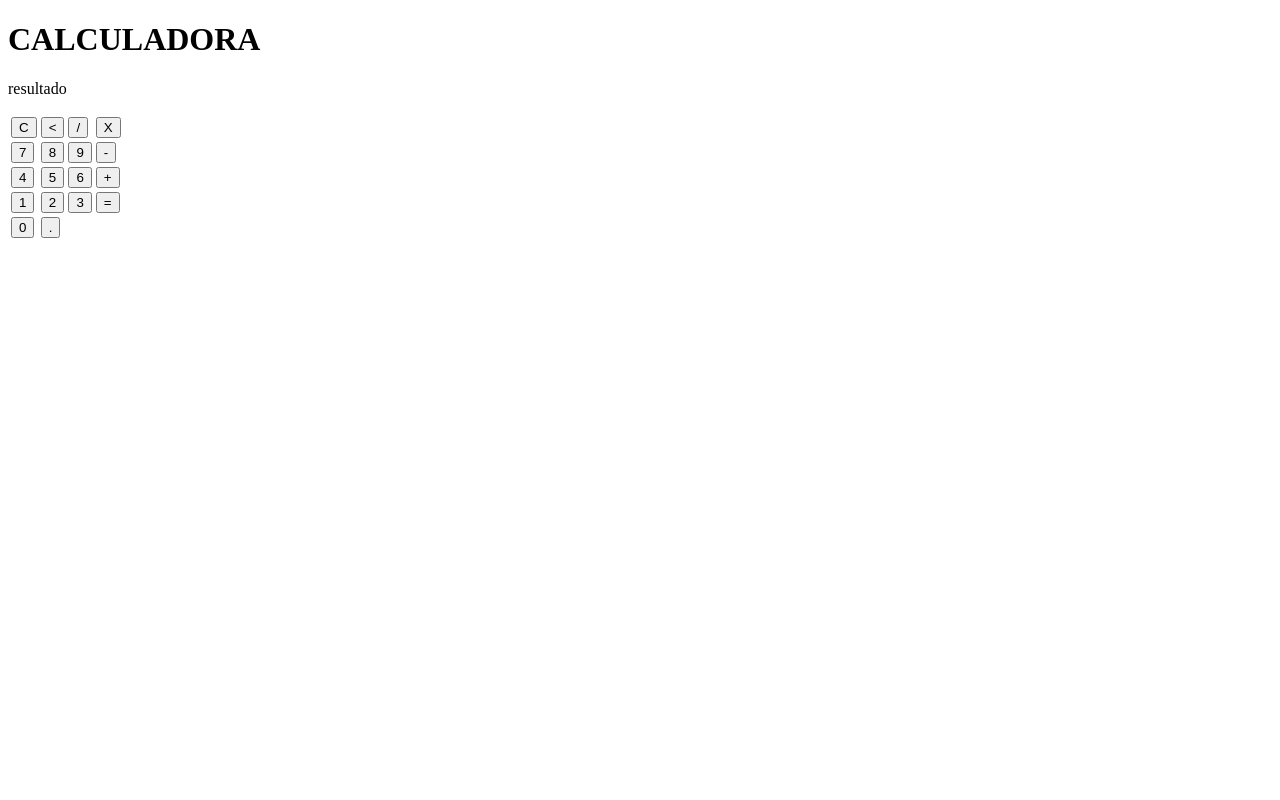
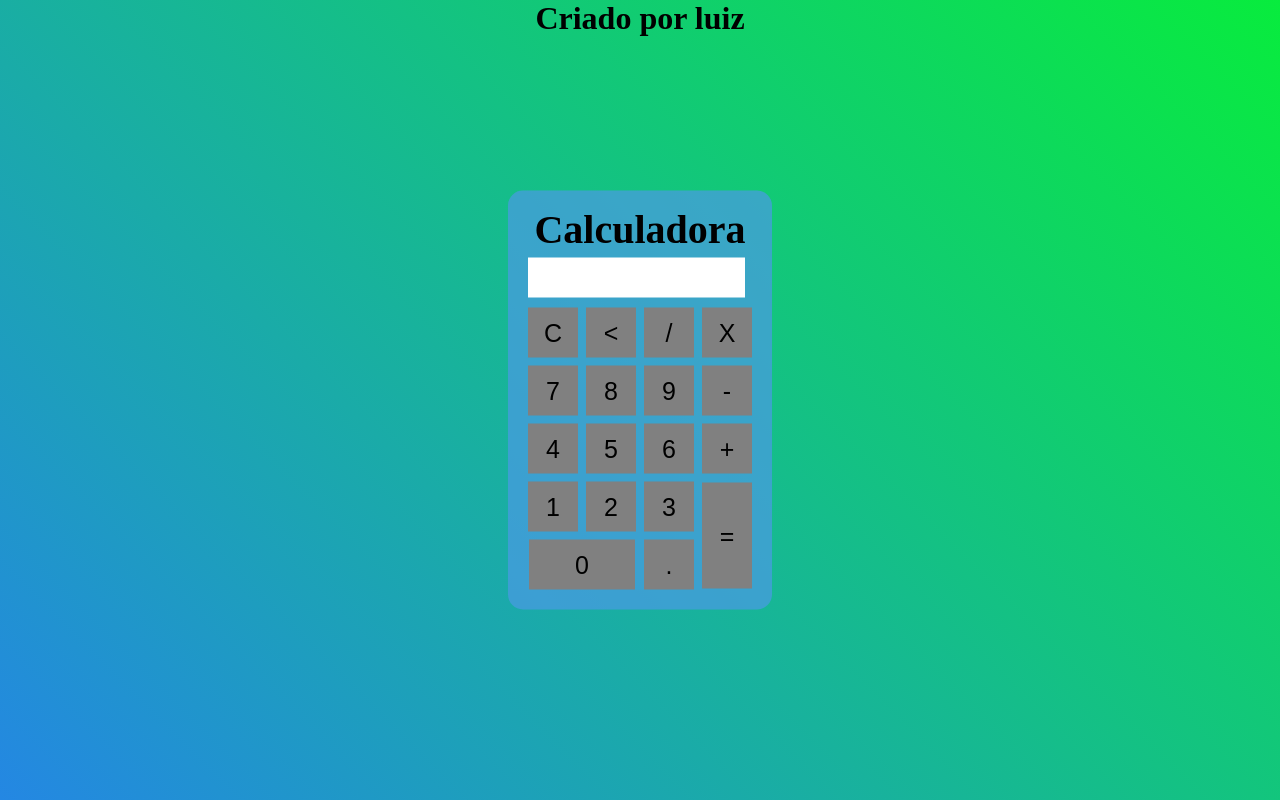
Before and after one commit to LUIZINHO-9253/CALCULADORA, a plain HTML site: page index.html in a window 1280 px wide. Drawn offline with Linux system fonts and the light colour scheme.

Commit message:
Add files via upload

```diff
--- a/index.html
+++ b/index.html
@@ -8,41 +8,46 @@
 
 </head>
 <body>
-    <div class="CALCULADORA">
-        <h1>CALCULADORA</h1>
-        <p id="resultado">resultado</p>
+    <div class="fundo">
+        <h1>Criado por luiz</h1>
+    <div class="Calculadora">
+        <h1>Calculadora</h1>
+        <p id="resultado"></p>
         <table>
             <tr>
-                <td><button class="botão">C</button></td>
-                <td><button class="botão"><</button></td>
-                <td><button class="botão">/</button></td>
-                <td><button class="botão">X</button></td>
+                <td><button class="botao">C</button></td>
+                <td><button class="botao"><</button></td>
+                <td><button class="botao">/</button></td>
+                <td><button class="botao">X</button></td>
             </tr>
             <tr>
-                <td><button class="botão">7</button></td>
-                <td><button class="botão">8</button></td>
-                <td><button class="botão">9</button></td>
-                <td><button class="botão">-</button></td>
+                <td><button class="botao">7</button></td>
+                <td><button class="botao">8</button></td>
+                <td><button class="botao">9</button></td>
+                <td><button class="botao">-</button></td>
             </tr>
             <tr>
-                <td><button class="botão">4</button></td>
-                <td><button class="botão">5</button></td>
-                <td><button class="botão">6</button></td>
-                <td><button class="botão">+</button></td>
+                <td><button class="botao">4</button></td>
+                <td><button class="botao">5</button></td>
+                <td><button class="botao">6</button></td>
+                <td><button class="botao">+</button></td>
             </tr>
             <tr>
-                <td><button class="botão">1</button></td>
-                <td><button class="botão">2</button></td>
-                <td><button class="botão">3</button></td>
-                <td><button class="botão">=</button></td>
+                <td><button class="botao">1</button></td>
+                <td><button class="botao">2</button></td>
+                <td><button class="botao">3</button></td>
+                <td rowspan="2"><button class="botao" style="height: 106px;">=</button></td>
             </tr>
             <tr>
-                <td><button class="botão">0</button></td>
-                <td><button class="botão">.</button></td>
+                <td colspan="2"><button class="botao" style="width: 106px;">0</button></td>
+                <td><button class="botao">.</button></td>
             </tr>
 
         </table>
     </div>
+    </div>
+    <script>
 
+    </script>
 </body>
 </html>
--- a/styles.css
+++ b/styles.css
@@ -0,0 +1,44 @@
+*{
+    margin: 0;
+    padding: 0;
+}
+.fundo{
+    background-image: linear-gradient(45deg, rgb(36, 135, 227), rgb(8, 236, 61));
+    height: 100vh;
+    color: black;
+    font-family: 'Times New Roman', Times, serif;
+    text-align: center;
+}
+.Calculadora{
+    position: absolute;
+    background-color: rgba(75, 155, 230, 0.7);
+    top: 50%;
+    left: 50%;
+    transform: translate(-50%, -50%);
+    border-radius: 15px;
+    padding: 15px;
+    font-size: 20px;
+}
+.botao{
+    width: 50px;
+    height: 50px;
+    margin: 3px;
+    font-size: 25px;
+    cursor: pointer;
+    background-color: grey;
+    border: none;
+    color: black;
+}
+.botao:hover{
+    background-color: black;
+    color: white;
+}
+#resultado{
+    background-color: white;
+    width: 207px;
+    height: 30px;
+    margin: 5px;
+    color: black;
+    text-align: right;
+    padding: 5px;
+}
```
